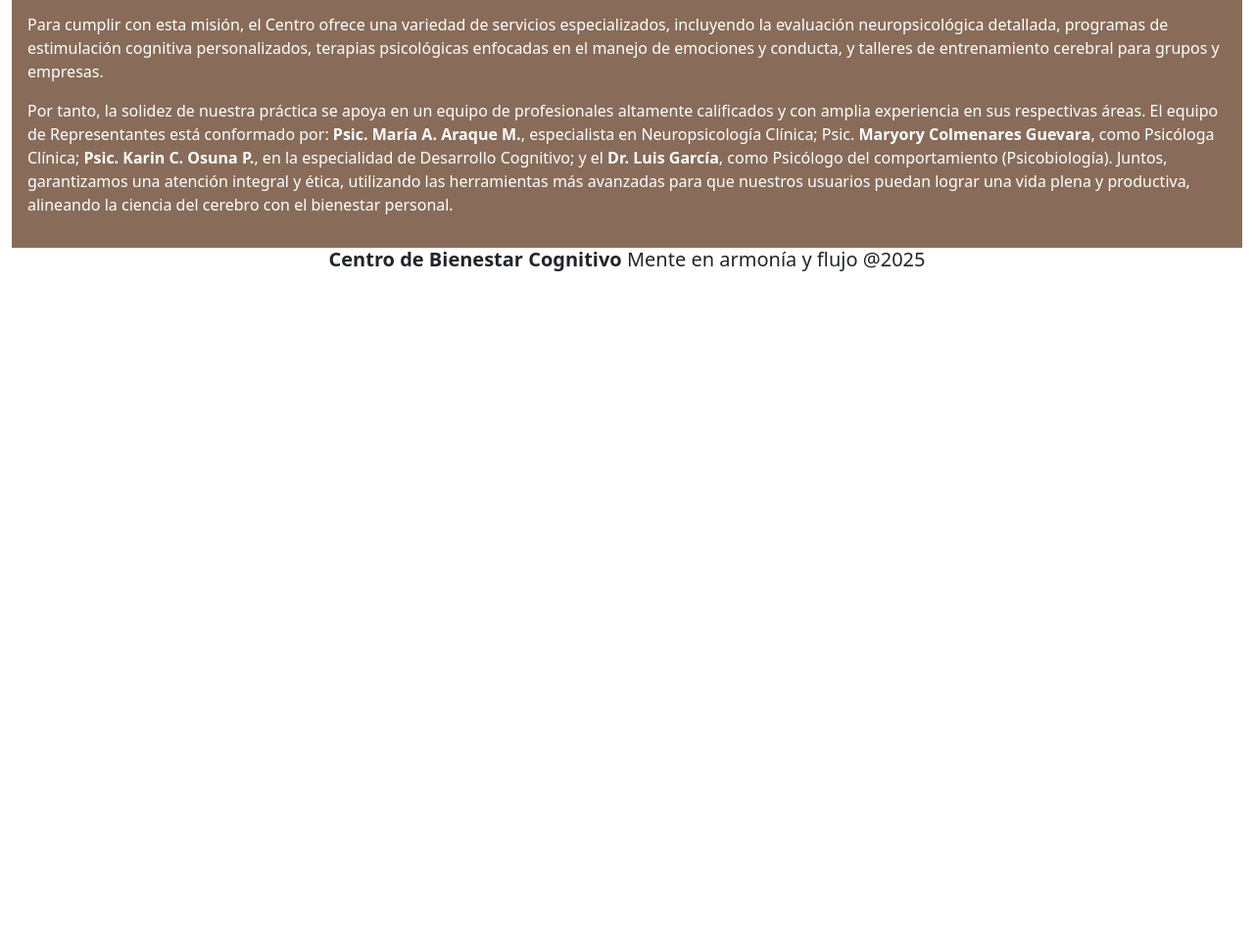
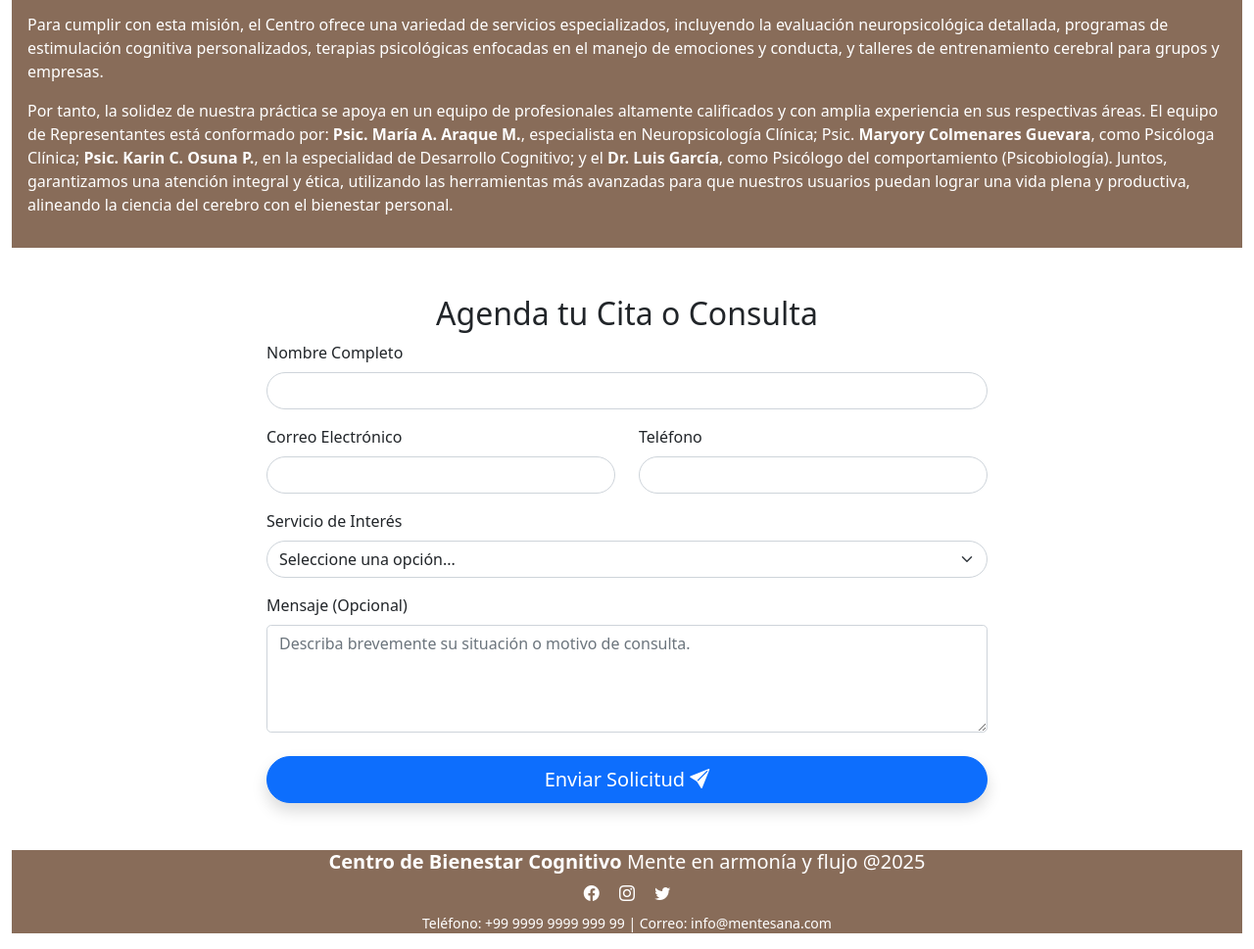
Before and after one commit to LuisEGarciaC/Bienestar, a plain HTML site: page index.html in a window 1280 px wide. Shown: the part 3906-4875 px from the top of the page at 98% size. Before the commit the page ends 4191 px from the top, so only its background shows below. Drawn offline with nearby package versions, Linux system fonts and the light colour scheme.

Commit message:
redes sociales y formulario de contacto

```diff
--- a/index.html
+++ b/index.html
@@ -124,7 +124,10 @@
 		>
 			<div class="container text-center">
 				<img src="./img/logo.jpg" alt="logo de bienestar" class="pt-4" />
-				<p><span class="fw-bold">Centro de Bienestar Cognitivo</span> Mente en armonía y flujo</p>
+				<p>
+					<span class="fw-bold">Centro de Bienestar Cognitivo</span> Mente en
+					armonía y flujo
+				</p>
 				<h1 class="display-4 fs-1 fw-bold pt-2">CAMINO PARA UNA MENTE</h1>
 				<p class="display-4 fs-1 fw-bold">ACTIVA</p>
 			</div>
@@ -345,11 +348,107 @@
 				</p>
 			</div>
 		</section>
-		<footer class="text-center">
+
+		<!-- Sección de Formulario de Contacto/Cita -->
+		<section id="contacto" class="py-5">
+			<div class="container">
+				<div class="row justify-content-center">
+					<div class="col-lg-8">
+						<h2 class="section-title text-center">Agenda tu Cita o Consulta</h2>
+						<div class="form-section">
+							<form id="appointmentForm">
+								<div class="mb-3">
+									<label for="nombre" class="form-label">Nombre Completo</label>
+									<input
+										type="text"
+										class="form-control rounded-pill"
+										id="nombre"
+										required
+									/>
+								</div>
+								<div class="row">
+									<div class="col-md-6 mb-3">
+										<label for="email" class="form-label"
+											>Correo Electrónico</label
+										>
+										<input
+											type="email"
+											class="form-control rounded-pill"
+											id="email"
+											required
+										/>
+									</div>
+									<div class="col-md-6 mb-3">
+										<label for="telefono" class="form-label">Teléfono</label>
+										<input
+											type="tel"
+											class="form-control rounded-pill"
+											id="telefono"
+										/>
+									</div>
+								</div>
+								<div class="mb-3">
+									<label for="servicio" class="form-label"
+										>Servicio de Interés</label
+									>
+									<select
+										class="form-select rounded-pill"
+										id="servicio"
+										required
+									>
+										<option selected disabled value="">
+											Seleccione una opción...
+										</option>
+										<option>Terapia Individual</option>
+										<option>Terapia de Pareja</option>
+										<option>Terapia Familiar</option>
+										<option>Consulta General</option>
+									</select>
+								</div>
+								<div class="mb-3">
+									<label for="mensaje" class="form-label"
+										>Mensaje (Opcional)</label
+									>
+									<textarea
+										class="form-control rounded-3"
+										id="mensaje"
+										rows="4"
+										placeholder="Describa brevemente su situación o motivo de consulta."
+									></textarea>
+								</div>
+								<div class="d-grid mt-4">
+									<button
+										type="submit"
+										class="btn btn-primary btn-lg rounded-pill shadow"
+									>
+										Enviar Solicitud <i class="bi bi-send-fill"></i>
+									</button>
+								</div>
+								<!-- Contenedor para mensajes de estado (usado por JS) -->
+								<div
+									id="formStatus"
+									class="mt-3 text-center d-none alert alert-success"
+								></div>
+							</form>
+						</div>
+					</div>
+				</div>
+			</div>
+		</section>
+
+		<footer class="text-center relacion text-white" >
 			<h5>
-				<span class="fw-bold">Centro de Bienestar Cognitivo</span> Mente en
+				<span class="fw-bold ">Centro de Bienestar Cognitivo</span> Mente en
 				armonía y flujo @2025
 			</h5>
+			<div class="mt-2">
+				<a href="#" class="text-white mx-2"><i class="bi bi-facebook"></i></a>
+				<a href="#" class="text-white mx-2"><i class="bi bi-instagram"></i></a>
+				<a href="#" class="text-white mx-2"><i class="bi bi-twitter"></i></a>
+			</div>
+			<p class="small mt-2">
+				Teléfono: +99 9999 9999 999 99 | Correo: info@mentesana.com
+			</p>
 		</footer>
 		<!-- Optional JavaScript; choose one of the two! -->
 
```
Also changed, not shown: blog.html (+9 -1 lines), blog1.html (+9 -1 lines).
